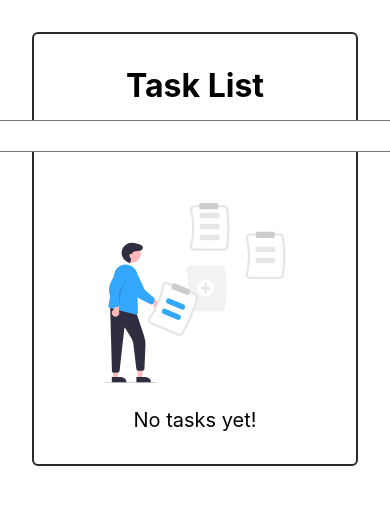
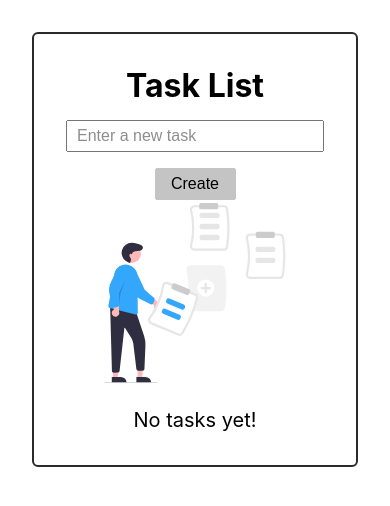
Before and after one commit to jambalong/react-todo-app, a React (Vite) app: page / in a window 390 px wide. Shown: the top 506 px of the page. Built offline with nearby package versions, Linux system fonts and the light colour scheme.

Commit message:
Tweak styling for mobile devices

```diff
--- a/src/pages/TaskPage/TaskPage.css
+++ b/src/pages/TaskPage/TaskPage.css
@@ -16,6 +16,8 @@
   max-width: 800px;
   margin: auto;
   border-radius: 6px;
+  min-width: 320px;
+  min-height: 435px;
 }
 
 .header {
--- a/src/pages/TaskPage/components/TaskInput.css
+++ b/src/pages/TaskPage/components/TaskInput.css
@@ -1,14 +1,18 @@
 .task-input-container {
-  width: 736px;
+  max-width: 736px;
+  width: 100%;
   height: 32px;
   display: flex;
   gap: 16px;
   margin-bottom: 26px;
+  flex-wrap: wrap;
+  justify-content: center;
 }
 
 .input-box {
   flex-grow: 1;
   padding: 9px;
+  height: 32px;
 }
 
 .input-box::placeholder {
@@ -19,5 +23,6 @@
 
 .create-button {
   flex-grow: 0;
-  width: 81px
+  width: 81px;
+  height: 32px;
 }
```
